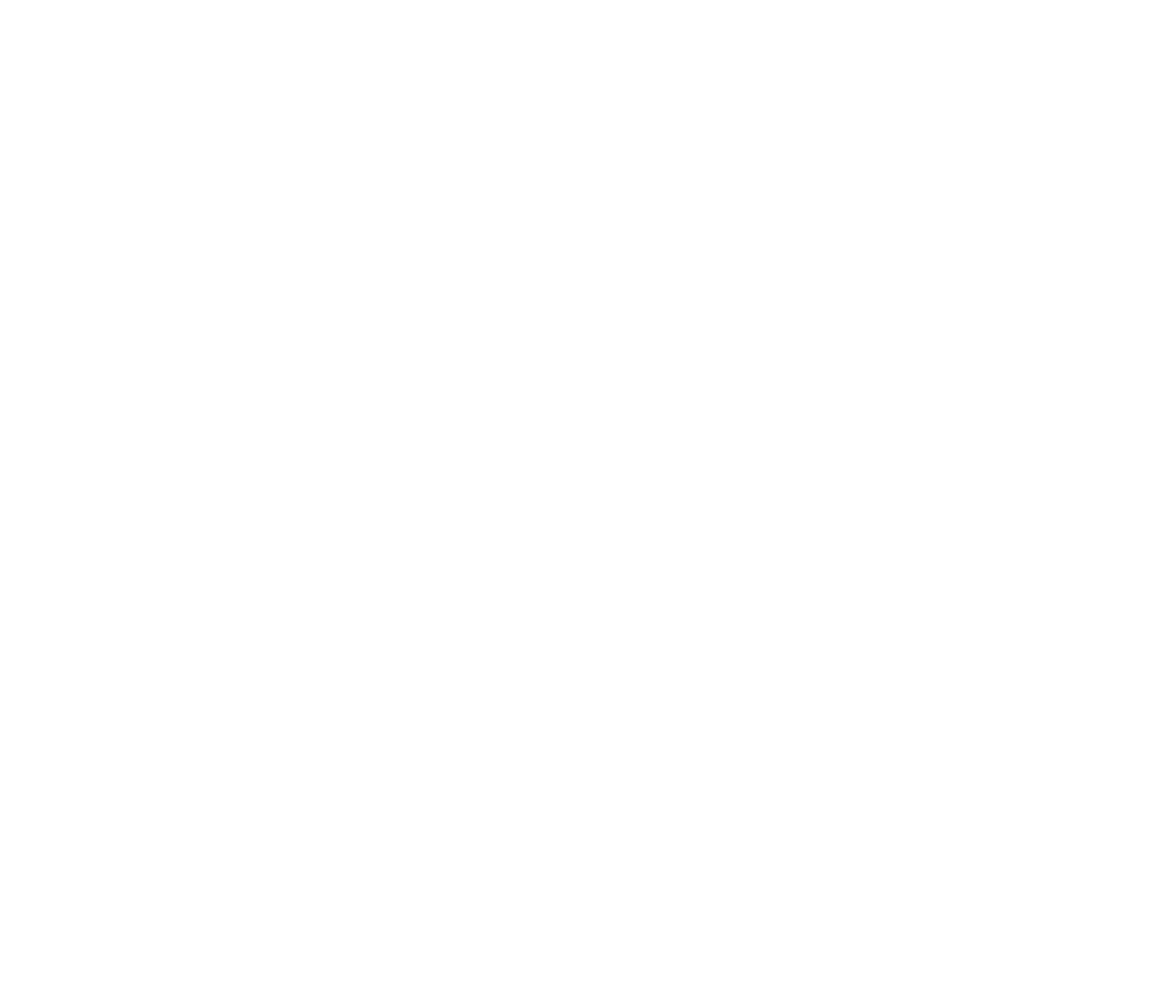
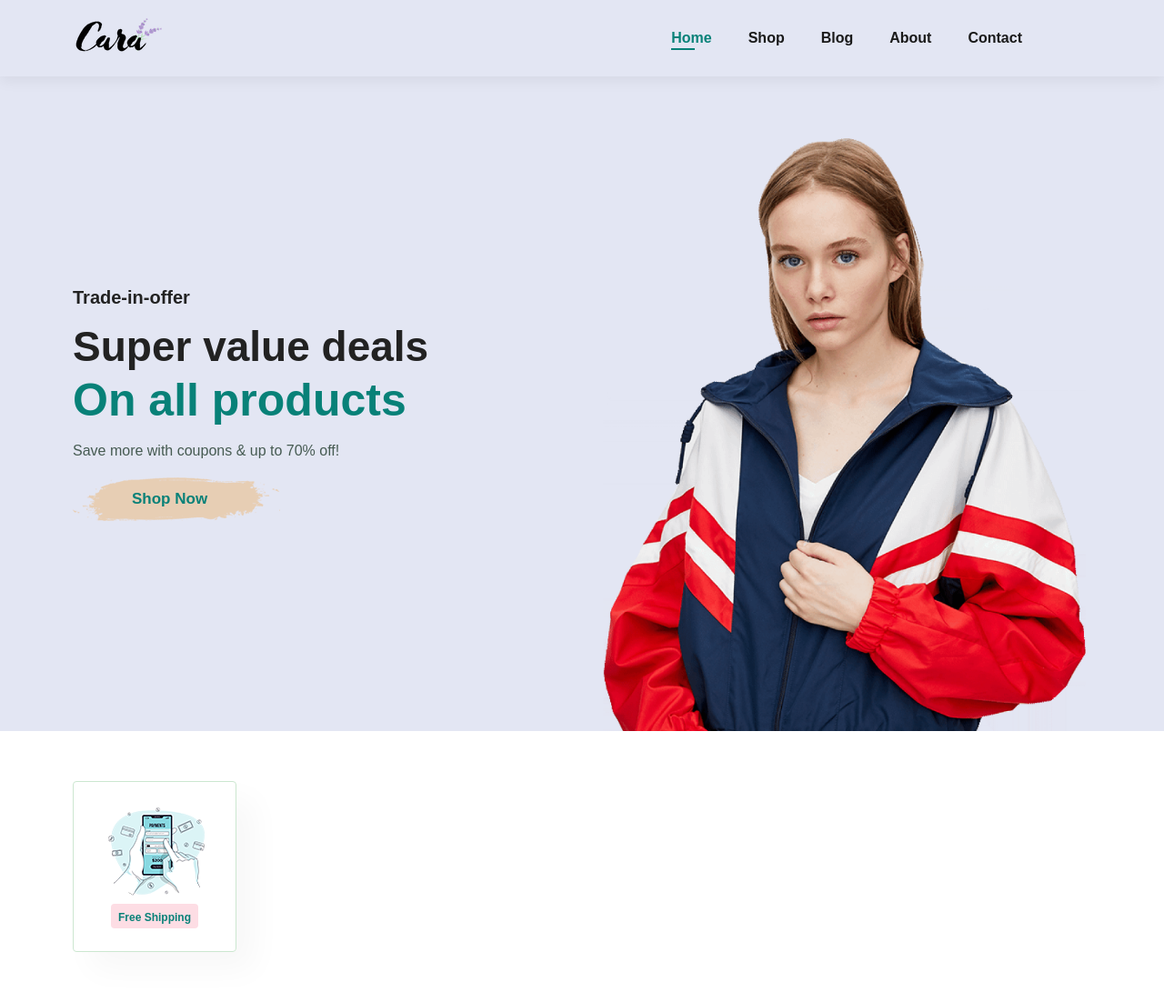
Before and after one commit to samarth2411/E-Commerce, a plain HTML site: page index.html in a window 1280 px wide. Shown: the whole page at 91% size. Before the commit the page ends 800 px from the top, so only its background shows below. Drawn offline with Linux system fonts and the light colour scheme.

Commit message:
created hero section

```diff
--- a/index.html
+++ b/index.html
@@ -5,9 +5,42 @@
     <meta http-equiv="X-UA-Compatible" content="IE=edge">
     <meta name="viewport" content="width=device-width, initial-scale=1.0">
     <title>Ecommerce Site</title>
+    <link rel="stylesheet" href="https://pro.fontawesome.com/releases/v5.10.0/css/all.css">
     <link rel="stylesheet" href="style.css">
+
 </head>
 <body>
+    <section id="header">
+        <a href="#"><img src="img/logo.png" class="logo" alt=""></a>
+        <div>
+            <ul id="navbar">
+                <li><a class="active" href="index.html">Home</a></li>
+                <li><a href="shop.html">Shop</a></li>
+                <li><a href="blog.html">Blog</a></li>
+                <li><a href="about.html">About</a></li>
+                <li><a href="contact.html">Contact</a></li>
+                <li><a href="cart.html"><i class="far fa-shopping-bag"></i></a></li>
+            </ul>
+        </div>
+
+    </section>
+
+    <section id="hero">
+        <h4>Trade-in-offer</h4>
+        <h2>Super value deals</h2>
+        <h1>On all products</h1>
+        <p>Save more with coupons & up to 70% off!</p>
+        <button>Shop Now</button>
+    </section>
+
+    <section id="feature" class="section-p1">
+        <div class="fe-box">
+            <img src="img/features/f1.png" alt="">
+            <h6>Free Shipping</h6>
+
+        </div>
+
+    </section>
 
 
 
--- a/style.css
+++ b/style.css
@@ -41,6 +41,7 @@ p {
 
 .section-p1 {
     padding: 40px 80px;
+
 }
 
 .section-m1 {
@@ -50,3 +51,112 @@ p {
 body {
     width: 100%;
 }
+
+
+
+/* Header start */
+
+#header{
+    display: flex;
+    align-items: center;
+    justify-content: space-between;
+    padding: 20px 80px;
+    background: #E3E6F3;
+    box-shadow: 0 5px 15px rgba(0,0,0,0.06);
+    z-index: 999;
+    position: sticky;
+    top: 0;
+    left: 0;
+}
+
+#navbar{
+    display:flex;
+    align-items: center;
+    justify-content: space-between;
+}
+#navbar li{
+    list-style: none;
+    padding: 0 20px;
+    position: relative;
+}
+#navbar li a{
+    text-decoration: none;
+    font-size: 16px;
+    font-weight: 600;
+    color: #1a1a1a;
+    transition: 0.3s ease;
+}
+
+#navbar li a:hover,
+#navbar li a.active{
+    color: #088178;
+}
+
+#navbar li a.active::after,
+#navbar li a:hover::after {
+    content: "";
+    width: 30%;
+    height: 2px;
+    background: #088178;
+    position: absolute;
+    bottom: -4px;
+    left: 20px;
+}
+
+
+
+/* Home page */
+
+#hero{
+    background-image: url("img/hero4.png");
+    height: 90vh;
+    width: 100%;
+    background-size: cover;
+    background-position: top 25% right 0;
+    padding: 0 80px;
+    display: flex;
+    flex-direction: column;
+    align-items: flex-start;
+    justify-content: center;
+}
+#hero h4{
+    padding-bottom: 15px;
+
+}
+#hero h1{
+    color: #088178;
+}
+#hero button{
+    background: url("img/button.png");
+    background-color: transparent;
+    color: #088178;
+    border: 0;
+    padding: 14px 80px 14px 65px;
+    cursor: pointer;
+    font-weight: 700;
+    font-size: 17px;
+}
+
+
+#feature .fe-box{
+    width: 180px;
+    text-align: center;
+    padding: 25px 15px;
+    box-shadow: 20px 20px 34px rgba(0,0,0,0.03);
+    border: 1px solid #cce7d0;
+    border-radius: 4px;
+    margin: 15px 0;
+}
+#feature .fe-box:hover{
+    box-shadow: 10px 10px 54px rgba(70,62,221,0.1);
+}
+#feature .fe-box h6{
+    /* padding was taking to much from left and right */
+    display: inline-block;
+
+    padding: 9px 8px 6px 8px;
+    line-height: 1;
+    border-radius: 4px;
+    color: #088178;
+    background-color: #fddde4;
+}
```
